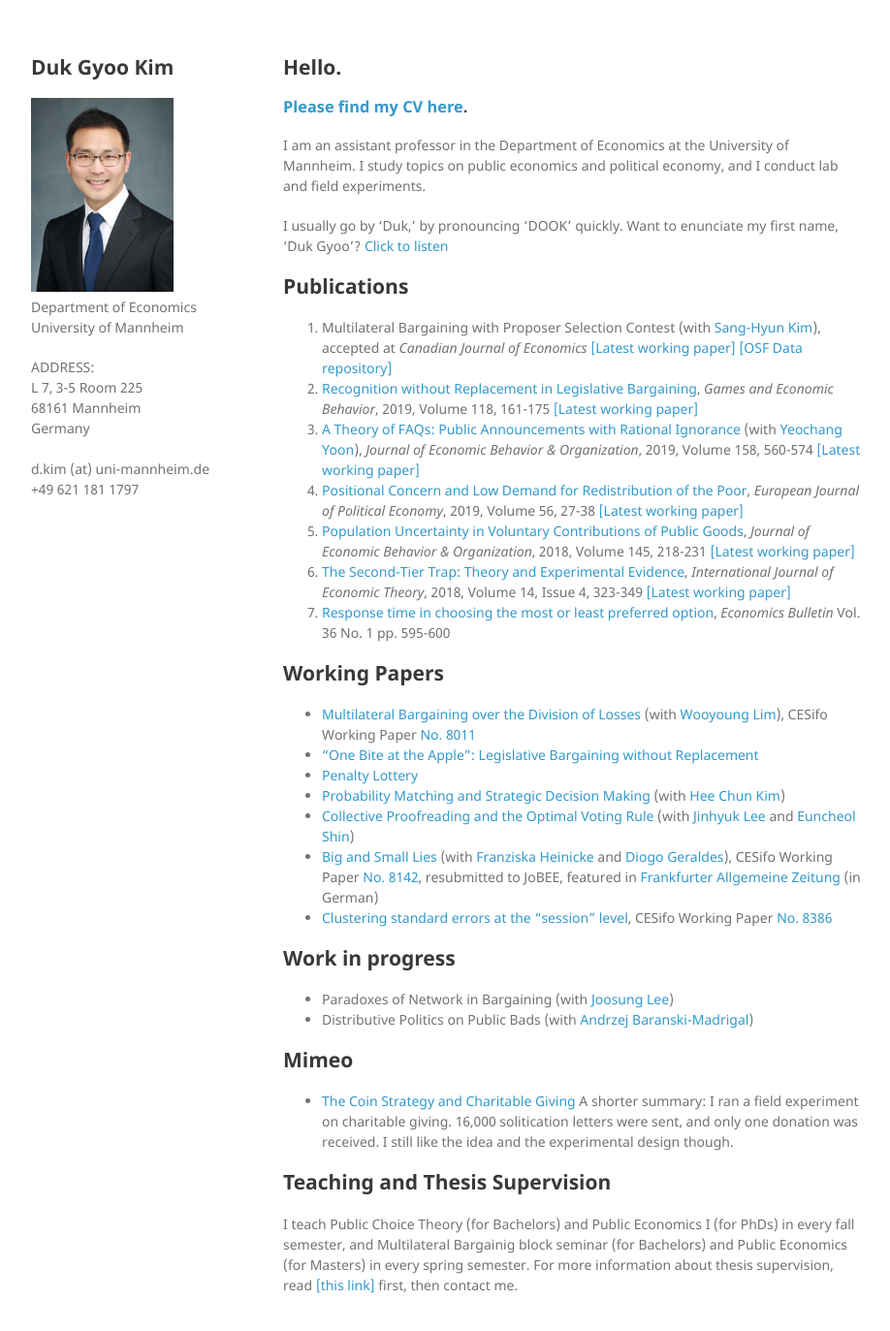
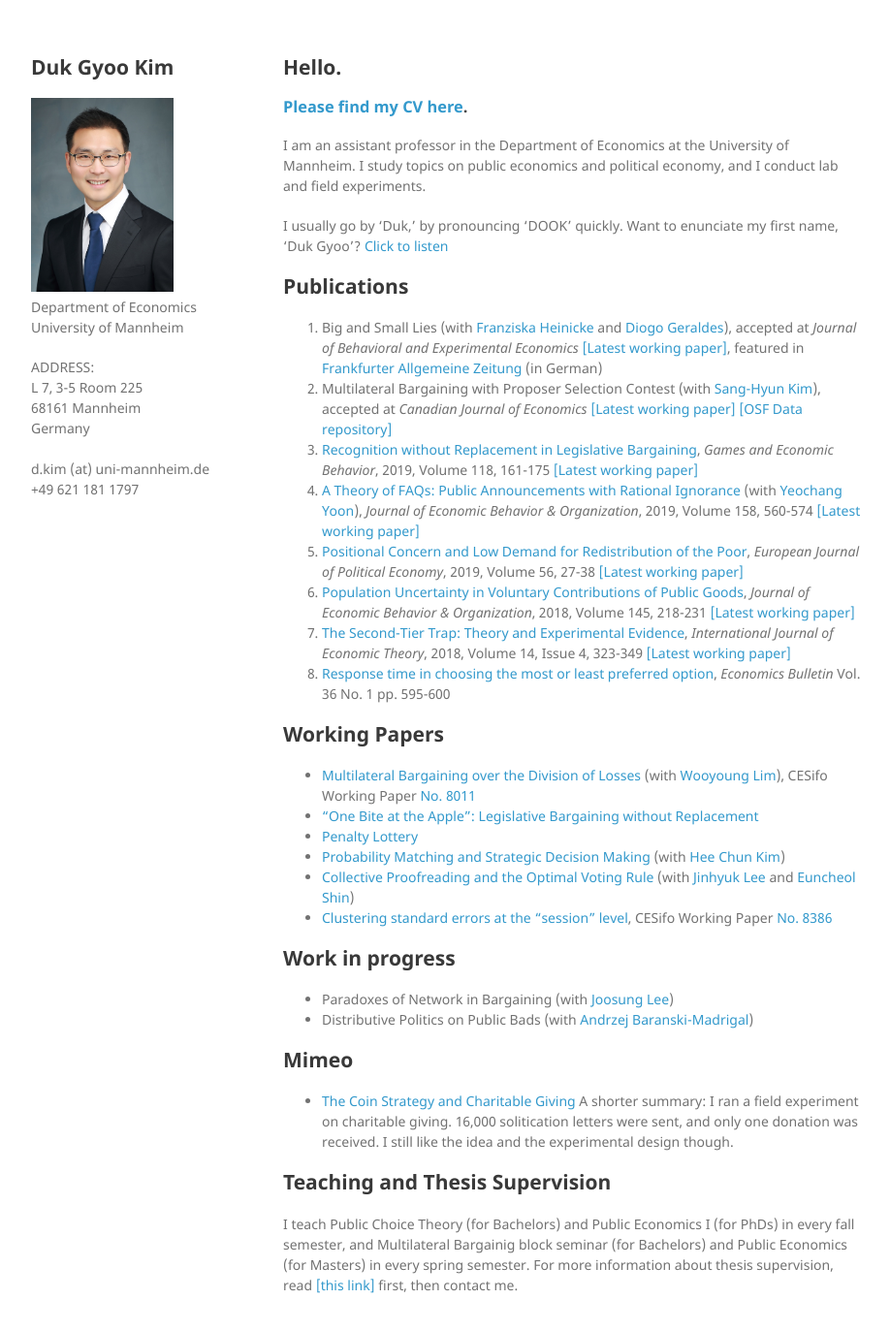
Before and after one commit to kimdukgyoo/kimdukgyoo.github.io, a Jekyll site: the page built from index.md, in a window 1280 px wide and 1400 px high. Shown: the top 1373 px of the window at 97% size, without its empty margins (178-1096 px from the left). Built offline with Jekyll 4.4.1, drawn with Linux system fonts in a browser that asks for light colours; our own code applies the rules of GitHub Pages for plain Markdown files.

Commit message:
Update index.md

```diff
--- a/index.md
+++ b/index.md
@@ -8,6 +8,7 @@ I am an assistant professor in the Department of Economics at the University of
 I usually go by 'Duk,' by pronouncing 'DOOK' quickly. Want to enunciate my first name, 'Duk Gyoo'?  <a href="/howtopronouncemyname.mp3" target="_blank">Click to listen</a>
 
 ## Publications
+1. Big and Small Lies (with <a href="https://sites.google.com/view/franziskaheinicke/research?authuser=0" target="_blank">Franziska Heinicke</a> and <a href="https://sites.google.com/site/diogogeraldes/research" target="_blank">Diogo Geraldes</a>), accepted at _Journal of Behavioral and Experimental Economics_ <a href="https://kimdukgyoo.github.io/PDFfiles/BigSmallLies.pdf" target="_blank">[Latest working paper]</a>, featured in <a href="https://kimdukgyoo.github.io/PDFfiles/FAS-20200927.pdf" target="_blank">Frankfurter Allgemeine Zeitung</a> (in German)
 1. Multilateral Bargaining with Proposer Selection Contest (with <a href="https://sites.google.com/site/sanghyunkim46/research" target="_blank">Sang-Hyun Kim</a>), accepted at _Canadian Journal of Economics_ <a href="https://kimdukgyoo.github.io/PDFfiles/MBContest.pdf" target="_blank">[Latest working paper]</a> <a href="https://osf.io/wj9pq/" target="_blank">[OSF Data repository]</a>
 1. <a href="https://doi.org/10.1016/j.geb.2019.09.007" target="_blank">Recognition without Replacement in Legislative Bargaining</a>, _Games and Economic Behavior_, 2019, Volume 118, 161-175 <a href="https://kimdukgyoo.github.io/PDFfiles/RecognitionWithoutReplacement.pdf" target="_blank">[Latest working paper]</a>
 2. <a href="https://doi.org/10.1016/j.jebo.2018.12.026" target="_blank">A Theory of FAQs: Public Announcements with Rational Ignorance</a> (with <a href="https://sites.google.com/site/yyeochang/" target="_blank">Yeochang Yoon</a>), _Journal of Economic Behavior & Organization_, 2019, Volume 158, 560-574 <a href="https://kimdukgyoo.github.io/PDFfiles/theoryFAQs.pdf" target="_blank">[Latest working paper]</a>
@@ -23,7 +24,6 @@ I usually go by 'Duk,' by pronouncing 'DOOK' quickly. Want to enunciate my first
 * <a href="https://kimdukgyoo.github.io/PDFfiles/Penalty_Lottery.pdf" target="_blank"> Penalty Lottery </a>
 * <a href="https://kimdukgyoo.github.io/PDFfiles/ProbMatching.pdf" target="_blank"> Probability Matching and Strategic Decision Making</a> (with <a href="https://sites.google.com/site/hckim0822/home" target="_blank">Hee Chun Kim</a>)
 * <a href="https://kimdukgyoo.github.io/PDFfiles/CollectiveProofreading.pdf" target="_blank"> Collective Proofreading and the Optimal Voting Rule </a> (with <a href="https://sites.google.com/site/jinhyuk2con/" target="_blank">Jinhyuk Lee</a> and <a href="https://sites.google.com/site/euncheolshin00/" target="_blank">Euncheol Shin</a>)
-* <a href="https://kimdukgyoo.github.io/PDFfiles/BigSmallLies.pdf" target="_blank"> Big and Small Lies</a> (with <a href="https://sites.google.com/view/franziskaheinicke/research?authuser=0" target="_blank">Franziska Heinicke</a> and <a href="https://sites.google.com/site/diogogeraldes/research" target="_blank">Diogo Geraldes</a>), CESifo Working Paper <a href="https://www.cesifo.org/DocDL/cesifo1_wp8142.pdf" target="_blank">No. 8142</a>, resubmitted to JoBEE, featured in <a href="https://kimdukgyoo.github.io/PDFfiles/FAS-20200927.pdf" target="_blank">Frankfurter Allgemeine Zeitung</a> (in German)
 * <a href="https://kimdukgyoo.github.io/PDFfiles/ClusteringSEsession.pdf" target="_blank">Clustering standard errors at the "session" level</a>, CESifo Working Paper <a href="https://www.cesifo.org/DocDL/cesifo1_wp8386.pdf" target="_blank">No. 8386</a>
 
 ## Work in progress
```
